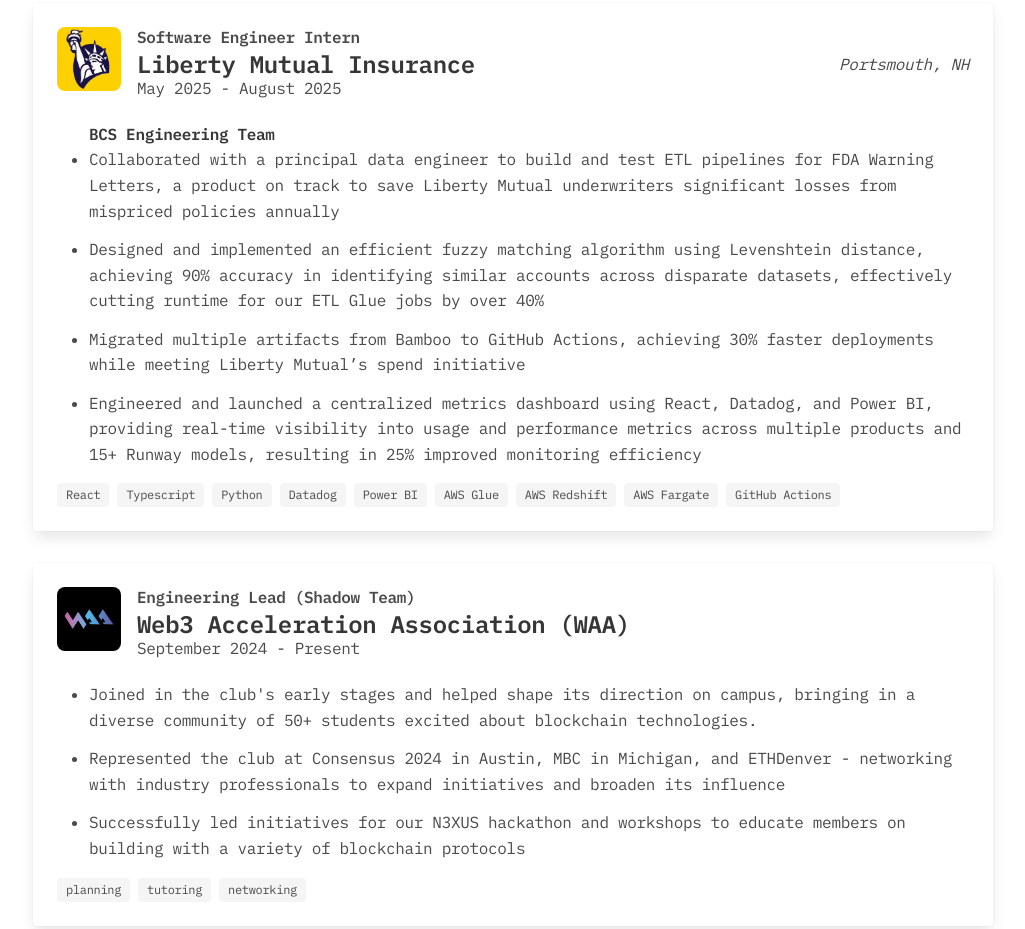
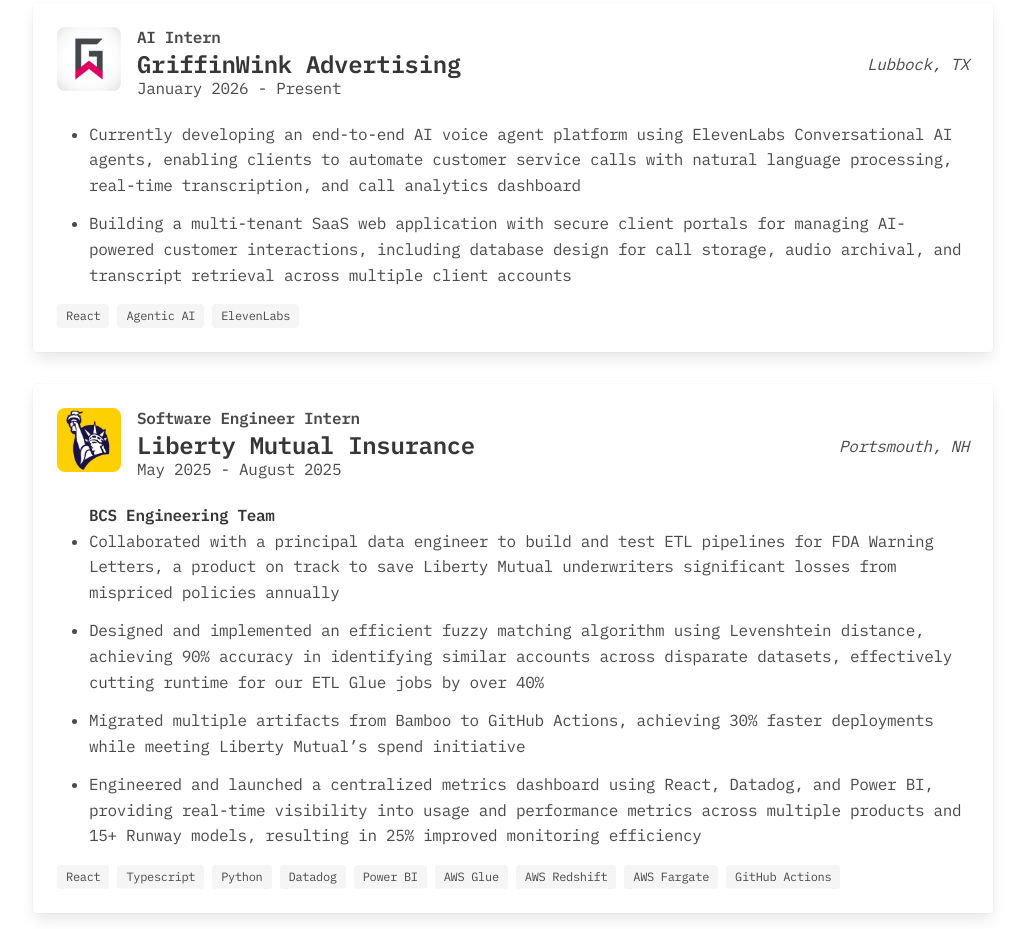
Before and after one commit to jb-gy/jb-gy.github.io, a plain HTML site: page index.html in a window 1280 px wide. Shown: the part 1060-1989 px from the top of the page, without its empty margins (127-1152 px from the left). Drawn offline with nearby package versions, Linux system fonts and the light colour scheme.

Commit message:
new internship update

```diff
--- a/index.html
+++ b/index.html
@@ -112,6 +112,41 @@
           <div class="media">
             <div class="media-left">
               <figure class="image is-64x64">
+                <img src="src/dist/img/gw.jpeg" alt="Placeholder image" style="border-radius: 8px;">
+              </figure>
+            </div>
+            <div class="media-content">
+              <p class="subtitle is-6 has-text-weight-bold mb-1">AI Intern</p>
+              <div class="level mb-0">
+                <div class="level-left">
+                  <p class="title is-4 mb-0">GriffinWink Advertising</p>
+                </div>
+                <div class="level-right">
+                  <p class="subtitle is-6 has-text-weight-normal is-italic mb-0">Lubbock, TX</p>
+                </div>
+              </div>
+              <p class="subtitle is-6">January 2026 - Present</p>
+            </div>
+          </div>
+          <div class="content">
+            <p></p>
+            <ul>
+              <li>Currently developing an end-to-end AI voice agent platform using ElevenLabs Conversational AI agents, enabling clients to automate customer service calls with natural language processing, real-time transcription, and call analytics dashboard</li>
+              <li>Building a multi-tenant SaaS web application with secure client portals for managing AI-powered customer interactions, including database design for call storage, audio archival, and transcript retrieval across multiple client accounts</li>
+            </ul>
+            <div class="tags">
+              <span class="tag">React</span>
+              <span class="tag">Agentic AI</span>
+              <span class="tag">ElevenLabs</span>
+            </div>
+          </div>
+        </div>
+      </div>
+      <div class="card card-gap">
+        <div class="card-content">
+          <div class="media">
+            <div class="media-left">
+              <figure class="image is-64x64">
                   <img src="src/dist/img/liberty6.png" alt="Placeholder image" style="border-radius: 8px;">
               </figure>
             </div>
@@ -147,7 +182,6 @@
                 <span class="tag">AWS Redshift</span>
                 <span class="tag">AWS Fargate</span>
                 <span class="tag">GitHub Actions</span>
-
             </div>
           </div>
         </div>
@@ -529,7 +563,7 @@
 
   <footer class="footer">
     <div class="content has-text-centered">
-        <p>&copy; 2026 gny</p>
+        <p>&copy; 2026 gny. all rights reserved</p>
     </div>
   </footer>
 
```
Also changed, not shown: src/dist/img/gw.jpeg (added), 3 other files. Lines whose indentation alone changed are shown as unchanged.
